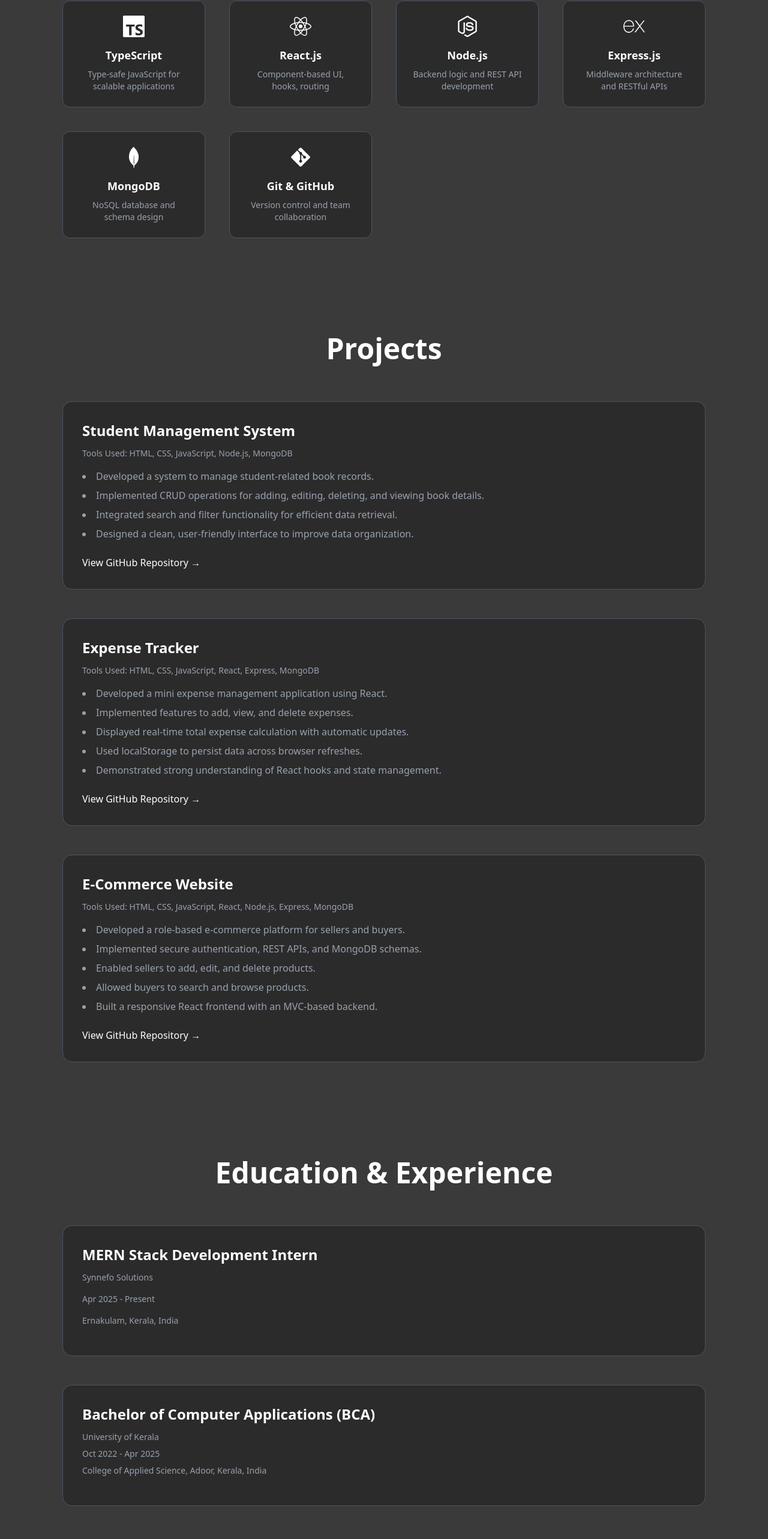
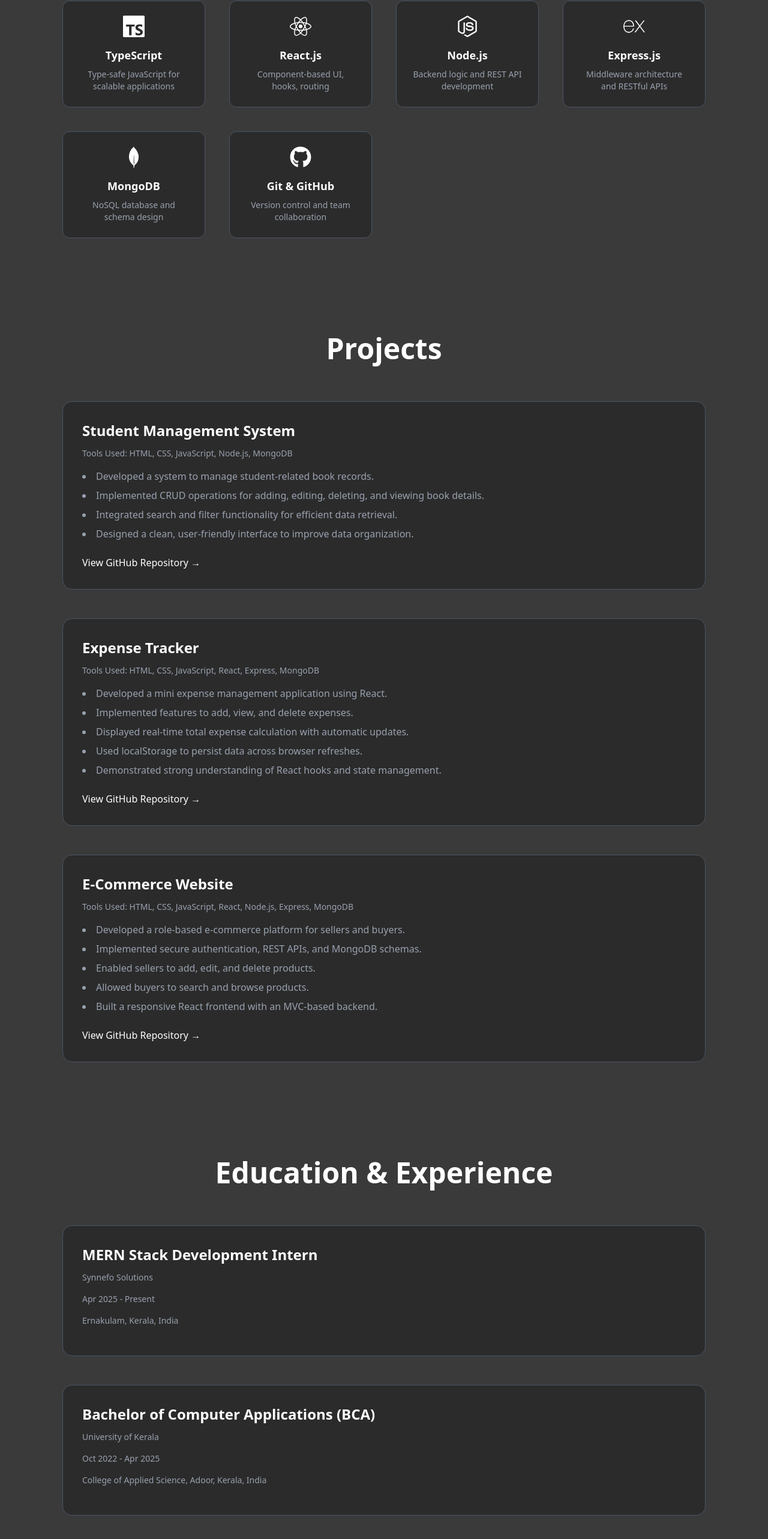
Before and after one commit to AjeeshaShaji/Portfolio, a React app: page / in a window 1280 px wide. Shown: the part 1320-3886 px from the top of the page at 60% size. Built offline with nearby package versions, Linux system fonts and the light colour scheme; the HTML template or start-up script is replaced by a standard one.

Commit message:
first commit

```diff
--- a/src/Pages/Education.jsx
+++ b/src/Pages/Education.jsx
@@ -60,11 +60,11 @@ function Education() {
               Bachelor of Computer Applications (BCA)
             </h2>
 
-            <p className="text-sm text-gray-400 mb-2">
+            <p className="text-sm text-gray-400 mb-4">
               University of Kerala
             </p>
 
-            <p className="text-sm text-gray-400 mb-2">
+            <p className="text-sm text-gray-400 mb-4">
               Oct 2022 - Apr 2025
             </p>
 
--- a/src/Pages/skills.jsx
+++ b/src/Pages/skills.jsx
@@ -6,19 +6,13 @@ import {
   FaJs,
   FaReact,
   FaNodeJs,
-  FaGitAlt,
-  FaJava,
-  FaPython,
-  FaLinux,
+  FaGithub,
 } from "react-icons/fa";
 import {
   SiTailwindcss,
    SiTypescript,
   SiExpress,
   SiMongodb,
-  SiMysql,
-  SiC,
-  SiCplusplus,
 } from "react-icons/si";
 
 const skills = [
@@ -68,11 +62,14 @@ const skills = [
     desc: "NoSQL database and schema design",
   },
   {
-    icon: <FaGitAlt />,
+    icon: <FaGithub />,
     title: "Git & GitHub",
     desc: "Version control and team collaboration",
   },
 ];
+
+
+
 
 
 function Skills() {
@@ -86,8 +83,7 @@ function Skills() {
           whileInView={{ opacity: 1, y: 0 }}
           viewport={{ once: true }}
           transition={{ duration: 0.6 }}
-          className="text-4xl md:text-5xl font-extrabold text-white text-center mb-16"
-        >
+          className="text-4xl md:text-5xl font-extrabold text-white text-center mb-16">
           Skills
         </motion.h1>
 
@@ -100,8 +96,8 @@ function Skills() {
               whileInView={{ opacity: 1, y: 0 }}
               viewport={{ once: true }}
               transition={{ delay: index * 0.08 }}
-              className="bg-[#2b2b2b] border border-gray-600 p-6 text-center cursor-pointer rounded-xl hover:border-white transition duration-300"
-            >
+              className="bg-[#2b2b2b] border border-gray-600 p-6 text-center cursor-pointer rounded-xl hover:border-white transition duration-300">
+
               <div className="text-4xl text-white mb-4 flex justify-center">
                 {skill.icon}
               </div>
```
